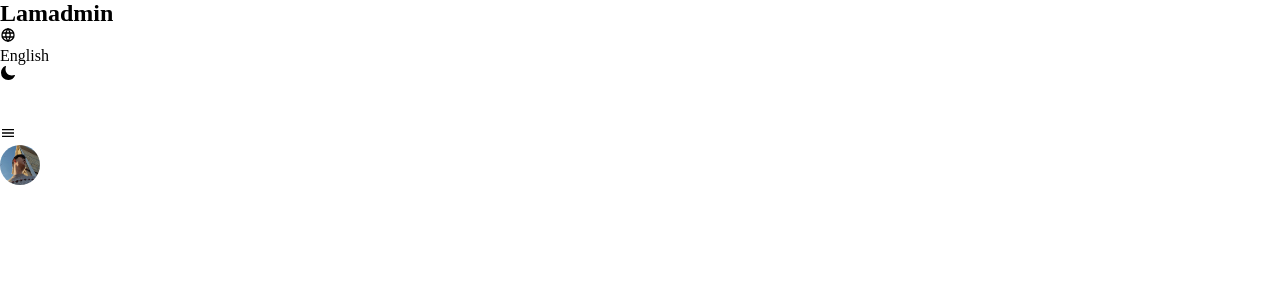
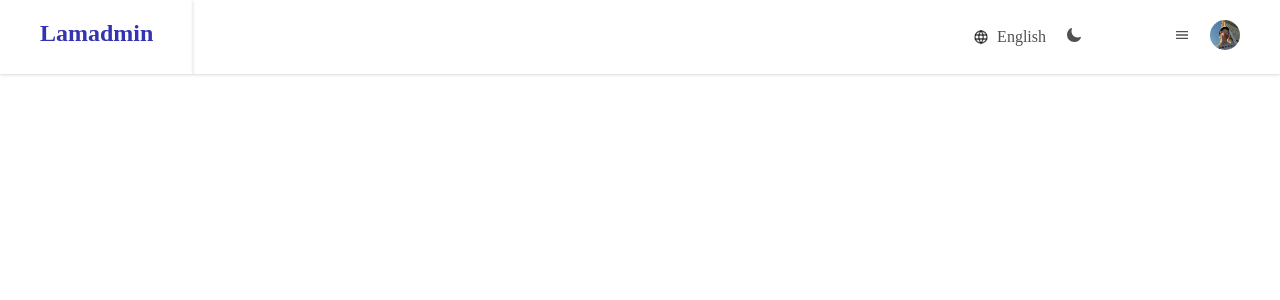
Before and after one commit to Shakhmurad7/adminPanelTutorial, a React (Vite) app: page / in a window 1280 px wide. Shown: the top 300 px of the page. Built offline with nearby package versions, Linux system fonts and the light colour scheme; some icons are missing.

Commit message:
add some item in header

```diff
--- a/src/index.css
+++ b/src/index.css
@@ -3,8 +3,35 @@
   margin: 0;
   box-sizing: border-box;
 }
+.header-container{
+  color: rgba(1, 1, 1, 0.689);
+  display: flex;
+
+}
+.header-left{
+  padding: 20px 40px;
+  box-shadow: rgba(0, 0, 0, 0.1) 0px 1px 3px 0px, rgba(0, 0, 0, 0.06) 0px 1px 2px 0px;
+}
+.haeedr-right{
+  width: 100%;
+  justify-content: end;
+  box-shadow: rgba(0, 0, 0, 0.1) 0px 1px 3px 0px, rgba(0, 0, 0, 0.06) 0px 1px 2px 0px;
+  padding: 20px 40px;
+  display: flex;
+  gap: 20px;
+  align-items: center;
+}
+.header-left h2{
+  font-weight: 700;
+  color: rgb(52, 52, 178);
+}
+.header-world{
+  display: flex;
+  align-items: center;
+  gap: 8px;
+}
 .header-img img{
   border-radius: 50%;
-  width: 40px;
-  height: 40px;
+  width: 30px;
+  height: 30px;
 }
```
